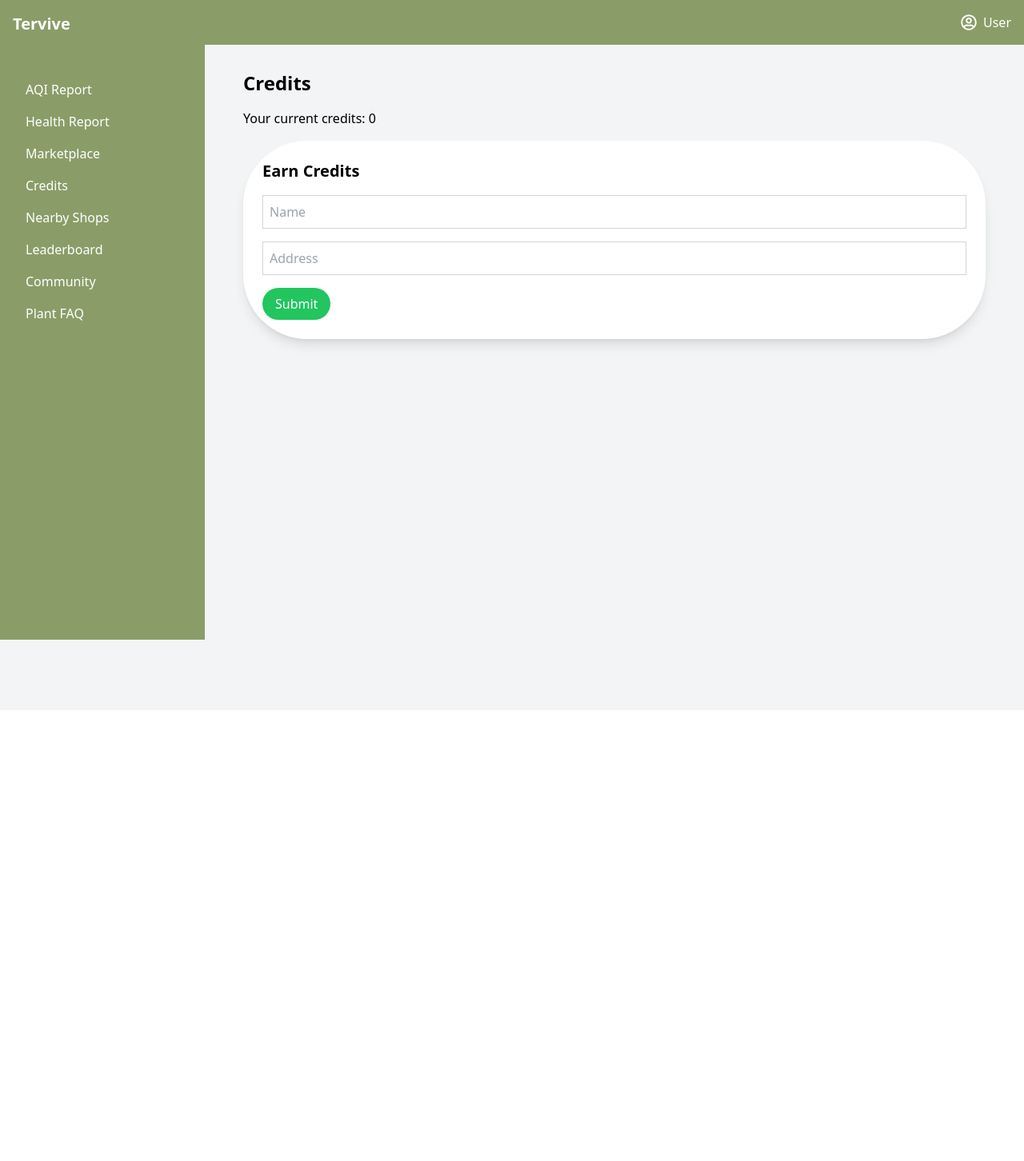
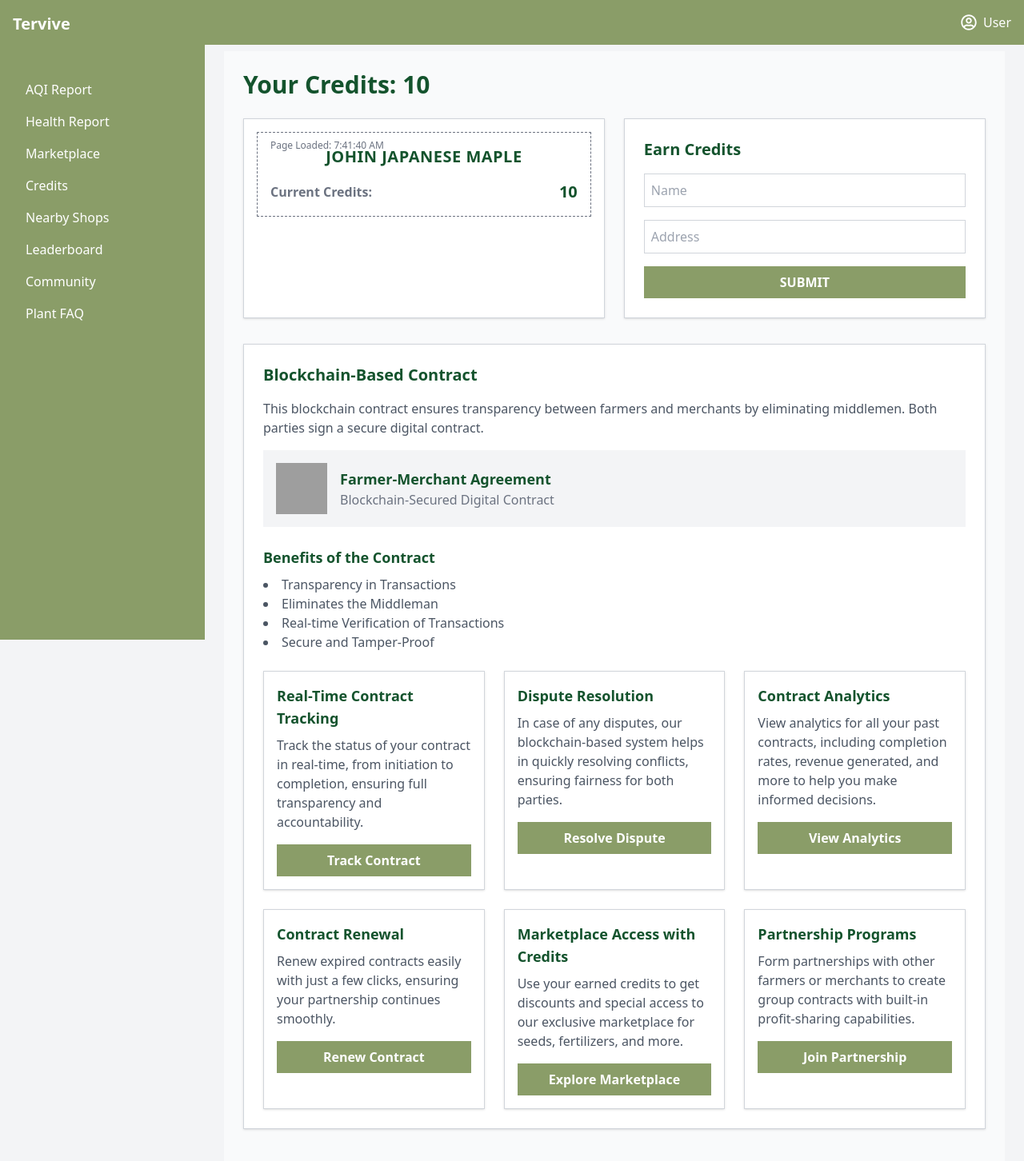
Before and after one commit to StephenStolk/tervivewebsite, a React (Create React App) app: page /dashboard/credits in a window 1280 px wide. Shown: the top 1452 px of the page at 80% size. Before the commit the page ends 888 px from the top, so only its background shows below. Built offline with nearby package versions, Linux system fonts and the light colour scheme; no server answers; grey boxes are pictures that could not be loaded.

Commit message:
Updated Credits page

```diff
--- a/src/Dashboard/screens/Credits.jsx
+++ b/src/Dashboard/screens/Credits.jsx
@@ -3,9 +3,10 @@ import axios from 'axios';
 import { useNavigate } from 'react-router-dom';
 
 const Credits = () => {
-  const [credits, setCredits] = useState(0);
+  const [credits, setCredits] = useState(10); // Initial credits set to 10
   const [userData, setUserData] = useState({});
   const [formData, setFormData] = useState({ name: '', address: '' });
+  const [loadingTime, setLoadingTime] = useState('');
   const navigate = useNavigate();
 
   useEffect(() => {
@@ -14,11 +15,14 @@ const Credits = () => {
         const userId = localStorage.getItem('userId');
         const response = await axios.get(`/api/users/${userId}`);
         setUserData(response.data);
-        setCredits(response.data.credits);
+        setCredits(response.data.credits || 10); // Set at least 10 credits
       } catch (error) {
         console.error('Failed to fetch user data:', error);
       }
     };
+
+    const currentTime = new Date().toLocaleTimeString();
+    setLoadingTime(currentTime);
 
     fetchUserData();
   }, []);
@@ -37,25 +41,40 @@ const Credits = () => {
         plantCredits: 10,
       });
       alert('Credits earned successfully!');
-      navigate('/marketplace'); // Redirect to the marketplace
+      navigate('/marketplace');
     } catch (error) {
       console.error('Failed to earn credits:', error);
     }
   };
 
   return (
-    <div className="p-6 bg-gray-100 min-h-screen">
-      <h1 className="text-2xl font-bold mb-4">Credits</h1>
-      <p>Your current credits: {credits}</p>
-      <form onSubmit={handleSubmit} className="mt-4 bg-white p-6 rounded-lg shadow-lg">
-        <h2 className="text-xl font-bold mb-4">Earn Credits</h2>
+    <div className="p-6 bg-gray-50 min-h-screen">
+      <h1 className="text-3xl font-extrabold mb-6 text-green-900">Your Credits: {credits}</h1>
+
+      {/* Side-by-side Ticket and Earn Credit */}
+      <div className="flex flex-col md:flex-row gap-6 mb-8">
+        {/* Ticket Box */}
+        <div className="bg-white p-4 border border-gray-300 shadow w-full md:w-1/2">
+          <div className="border border-dashed border-gray-500 p-4 relative">
+            <div className="absolute top-2 left-4 text-xs text-gray-500">Page Loaded: {loadingTime}</div>
+            <h2 className="text-xl font-semibold mb-4 text-center uppercase tracking-wide text-green-900">Johin Japanese Maple</h2>
+            <div className="flex justify-between items-center">
+              <span className="text-gray-500 font-semibold">Current Credits:</span>
+              <span className="text-green-900 text-xl font-bold">{credits}</span>
+            </div>
+          </div>
+        </div>
+
+        {/* Earn Credits Form */}
+        <form onSubmit={handleSubmit} className="bg-white p-6 border border-gray-300 shadow w-full md:w-1/2">
+          <h2 className="text-xl font-bold mb-4 text-green-900">Earn Credits</h2>
           <input
             type="text"
             name="name"
             value={formData.name}
             onChange={handleChange}
             placeholder="Name"
-          className="border border-gray-300 p-2 rounded w-full mb-4"
+            className="border border-gray-300 p-2 w-full mb-4 text-green-900"
             required
           />
           <input
@@ -64,17 +83,119 @@ const Credits = () => {
             value={formData.address}
             onChange={handleChange}
             placeholder="Address"
-          className="border border-gray-300 p-2 rounded w-full mb-4"
+            className="border border-gray-300 p-2 w-full mb-4 text-green-900"
             required
           />
           <button
             type="submit"
-          className="bg-green-500 text-white py-2 px-4 rounded-lg"
+            className="bg-[#8a9d68] text-white py-2 px-4 w-full uppercase font-semibold hover:bg-green-700 transition duration-300"
           >
             Submit
           </button>
         </form>
       </div>
+
+      {/* Blockchain Contract Section */}
+      <div className="bg-white p-6 border border-gray-300 shadow w-full mb-6">
+        <h2 className="text-xl font-bold mb-4 text-green-900">Blockchain-Based Contract</h2>
+        <p className="text-gray-600 mb-4">
+          This blockchain contract ensures transparency between farmers and merchants by eliminating middlemen. Both parties sign a secure digital contract.
+        </p>
+
+        <div className="bg-gray-100 p-4 flex items-center mb-6">
+          <img
+            src="https://img.icons8.com/color/96/contract.png"
+            alt="Blockchain Contract"
+            className="w-16 h-16 mr-4"
+          />
+          <div>
+            <h3 className="font-semibold text-lg text-green-900">Farmer-Merchant Agreement</h3>
+            <p className="text-gray-500">Blockchain-Secured Digital Contract</p>
+          </div>
+        </div>
+
+        {/* Benefits Section */}
+        <h3 className="text-lg font-semibold mb-2 text-green-900">Benefits of the Contract</h3>
+        <ul className="list-disc list-inside text-gray-600 mb-6">
+          <li>Transparency in Transactions</li>
+          <li>Eliminates the Middleman</li>
+          <li>Real-time Verification of Transactions</li>
+          <li>Secure and Tamper-Proof</li>
+        </ul>
+
+        {/* New Cards for Contract Features */}
+        <div className="flex flex-col md:flex-row gap-6">
+          {/* Card 1: Real-Time Contract Tracking */}
+          <div className="bg-white p-4 border border-gray-300 shadow w-full">
+            <h3 className="font-bold text-green-900 text-lg mb-2">Real-Time Contract Tracking</h3>
+            <p className="text-gray-600 mb-4">
+              Track the status of your contract in real-time, from initiation to completion, ensuring full transparency and accountability.
+            </p>
+            <button className="bg-[#8a9d68] text-white py-2 px-4 w-full font-semibold hover:bg-green-700 transition duration-300">
+              Track Contract
+            </button>
+          </div>
+
+          {/* Card 2: Dispute Resolution */}
+          <div className="bg-white p-4 border border-gray-300 shadow w-full">
+            <h3 className="font-bold text-green-900 text-lg mb-2">Dispute Resolution</h3>
+            <p className="text-gray-600 mb-4">
+              In case of any disputes, our blockchain-based system helps in quickly resolving conflicts, ensuring fairness for both parties.
+            </p>
+            <button className="bg-[#8a9d68] text-white py-2 px-4 w-full font-semibold hover:bg-green-700 transition duration-300">
+              Resolve Dispute
+            </button>
+          </div>
+
+          {/* Card 3: Contract Analytics */}
+          <div className="bg-white p-4 border border-gray-300 shadow w-full">
+            <h3 className="font-bold text-green-900 text-lg mb-2">Contract Analytics</h3>
+            <p className="text-gray-600 mb-4">
+              View analytics for all your past contracts, including completion rates, revenue generated, and more to help you make informed decisions.
+            </p>
+            <button className="bg-[#8a9d68] text-white py-2 px-4 w-full font-semibold hover:bg-green-700 transition duration-300">
+              View Analytics
+            </button>
+          </div>
+        </div>
+
+        {/* Additional Feature Cards */}
+        <div className="flex flex-col md:flex-row gap-6 mt-6">
+          {/* Card 4: Contract Renewal */}
+          <div className="bg-white p-4 border border-gray-300 shadow w-full">
+            <h3 className="font-bold text-green-900 text-lg mb-2">Contract Renewal</h3>
+            <p className="text-gray-600 mb-4">
+              Renew expired contracts easily with just a few clicks, ensuring your partnership continues smoothly.
+            </p>
+            <button className="bg-[#8a9d68] text-white py-2 px-4 w-full font-semibold hover:bg-green-700 transition duration-300">
+              Renew Contract
+            </button>
+          </div>
+
+          {/* Card 5: Marketplace Access with Credits */}
+          <div className="bg-white p-4 border border-gray-300 shadow w-full">
+            <h3 className="font-bold text-green-900 text-lg mb-2">Marketplace Access with Credits</h3>
+            <p className="text-gray-600 mb-4">
+              Use your earned credits to get discounts and special access to our exclusive marketplace for seeds, fertilizers, and more.
+            </p>
+            <button className="bg-[#8a9d68] text-white py-2 px-4 w-full font-semibold hover:bg-green-700 transition duration-300">
+              Explore Marketplace
+            </button>
+          </div>
+
+          {/* Card 6: Partnership Programs */}
+          <div className="bg-white p-4 border border-gray-300 shadow w-full">
+            <h3 className="font-bold text-green-900 text-lg mb-2">Partnership Programs</h3>
+            <p className="text-gray-600 mb-4">
+              Form partnerships with other farmers or merchants to create group contracts with built-in profit-sharing capabilities.
+            </p>
+            <button className="bg-[#8a9d68] text-white py-2 px-4 w-full font-semibold hover:bg-green-700 transition duration-300">
+              Join Partnership
+            </button>
+          </div>
+        </div>
+      </div>
+    </div>
   );
 };
 
```
Lines whose indentation alone changed are shown as unchanged.
